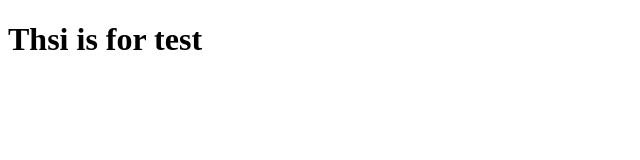
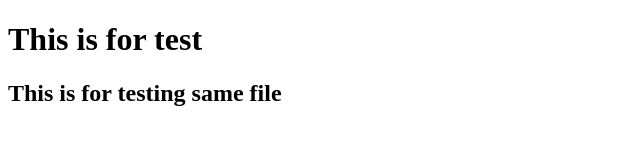
Before and after one commit to ranjan35gupta/FunctionUP-practice, a plain HTML site: page index.html in a window 1280 px wide. Shown: the whole page, without its empty margins (0-640 px from the left). Drawn offline with Linux system fonts and the light colour scheme.

Commit message:
update index.html

```diff
--- a/index.html
+++ b/index.html
@@ -7,6 +7,7 @@
     <title>Document</title>
 </head>
 <body>
-    <h1>Thsi is for test</h1>
+    <h1>This is for test</h1>
+    <h2>This is for testing same file</h2>
 </body>
 </html>
```
